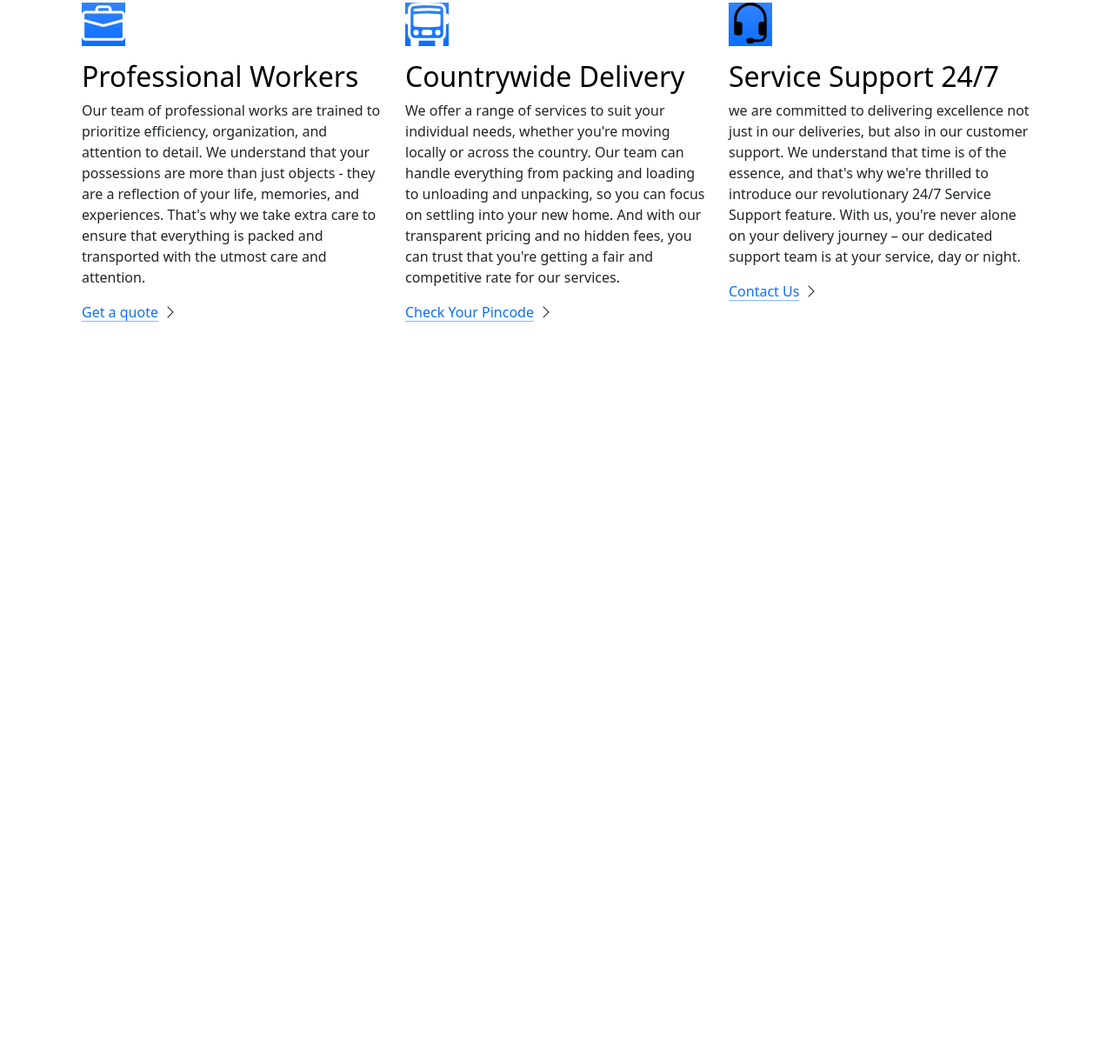
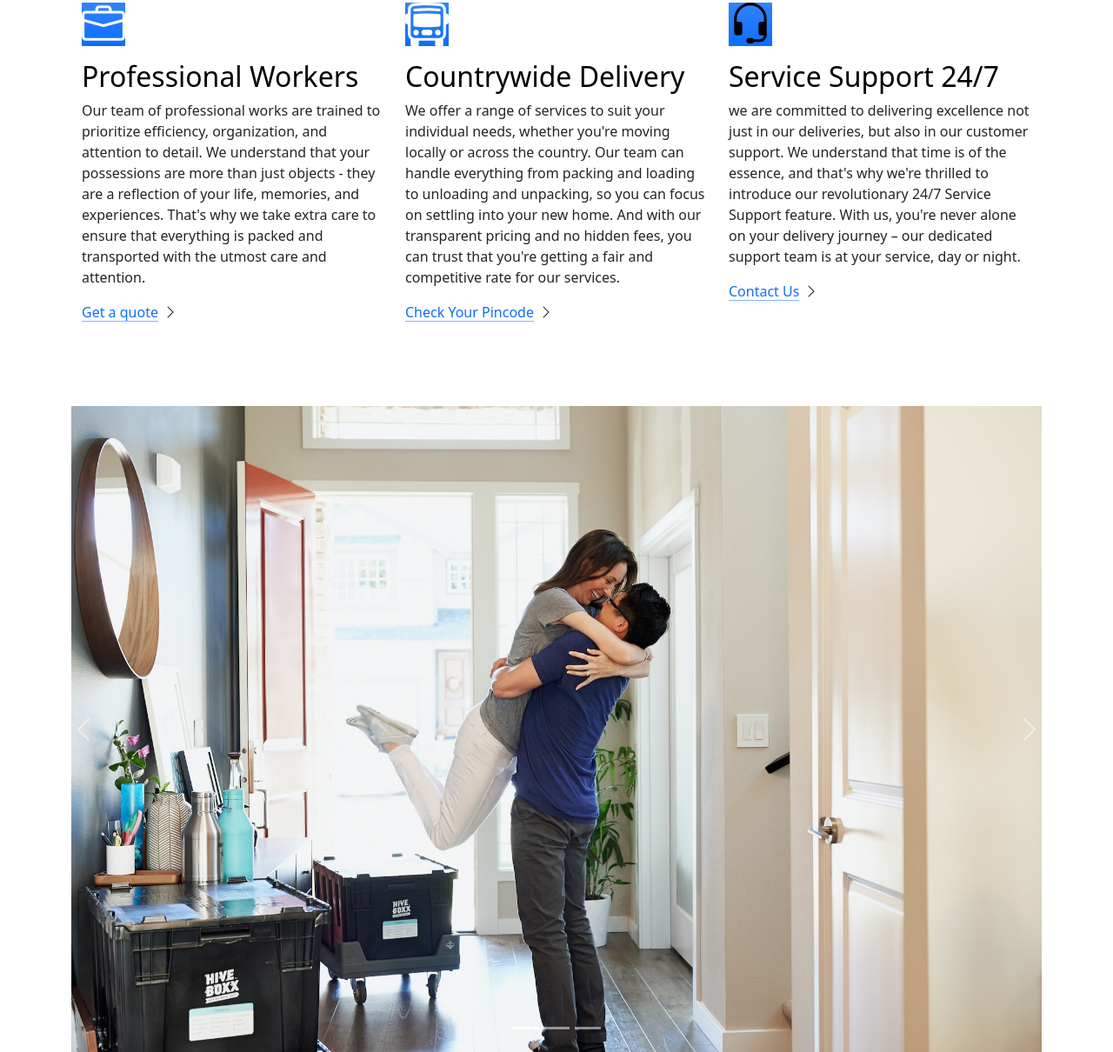
Before and after one commit to Shrimaan-Aditya/Using-Bootstrap-Delivery-Company-Website, a plain HTML site: page index.html in a window 1280 px wide. Shown: the part 1136-2346 px from the top of the page at 87% size. Before the commit the page ends 1603 px from the top, so only its background shows below. Drawn offline with nearby package versions, Linux system fonts and the light colour scheme.

Commit message:
added Carousel component

```diff
--- a/index.html
+++ b/index.html
@@ -62,7 +62,7 @@
 
 
 <div class="container px-4 py-5" id="featured-3">
-  <h2 class="pb-2 border-bottom">Why Move With Us?</h2>
+  <h2 class="pb-2 border-bottom">Why Deliver With Us?</h2>
   <div class="row g-4 py-5 row-cols-1 row-cols-lg-3">
     <div class="feature col">
       <div class="feature-icon d-inline-flex align-items-center justify-content-center text-bg-primary bg-gradient fs-2 mb-3">
@@ -100,6 +100,34 @@
   </div>
 </div>
 
+<div id="carouselExampleIndicators" class="carousel slide">
+  <div class="carousel-indicators">
+    <button type="button" data-bs-target="#carouselExampleIndicators" data-bs-slide-to="0" class="active" aria-current="true" aria-label="Slide 1"></button>
+    <button type="button" data-bs-target="#carouselExampleIndicators" data-bs-slide-to="1" aria-label="Slide 2"></button>
+    <button type="button" data-bs-target="#carouselExampleIndicators" data-bs-slide-to="2" aria-label="Slide 3"></button>
+  </div>
+  <div class="container">
+  <div class="carousel-inner">
+    <div class="carousel-item active">
+      <img src="./couple.jpg" class="d-block w-100" alt="Dummy images 1">
+    </div>
+    <div class="carousel-item">
+      <img src="./dog.jpg" class="d-block w-100" alt="Dummy images 2">
+    </div>
+    <div class="carousel-item">
+      <img src="./family.jpg" class="d-block w-100" alt="Dummy images 3">
+    </div>
+  </div>
+  <button class="carousel-control-prev" type="button" data-bs-target="#carouselExampleIndicators" data-bs-slide="prev">
+    <span class="carousel-control-prev-icon" aria-hidden="true"></span>
+    <span class="visually-hidden">Previous</span>
+  </button>
+  <button class="carousel-control-next" type="button" data-bs-target="#carouselExampleIndicators" data-bs-slide="next">
+    <span class="carousel-control-next-icon" aria-hidden="true"></span>
+    <span class="visually-hidden">Next</span>
+  </button>
+</div>
+</div>
 <script src="https://cdn.jsdelivr.net/npm/bootstrap@5.3.1/dist/js/bootstrap.bundle.min.js" integrity="sha384-HwwvtgBNo3bZJJLYd8oVXjrBZt8cqVSpeBNS5n7C8IVInixGAoxmnlMuBnhbgrkm" crossorigin="anonymous"></script>
 </body>
 
```
